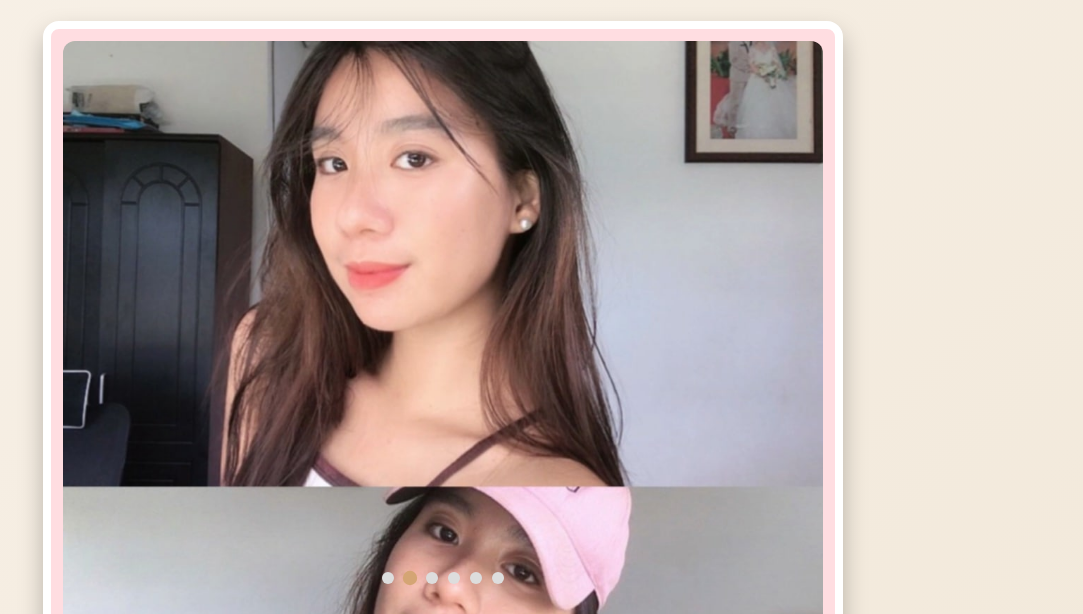
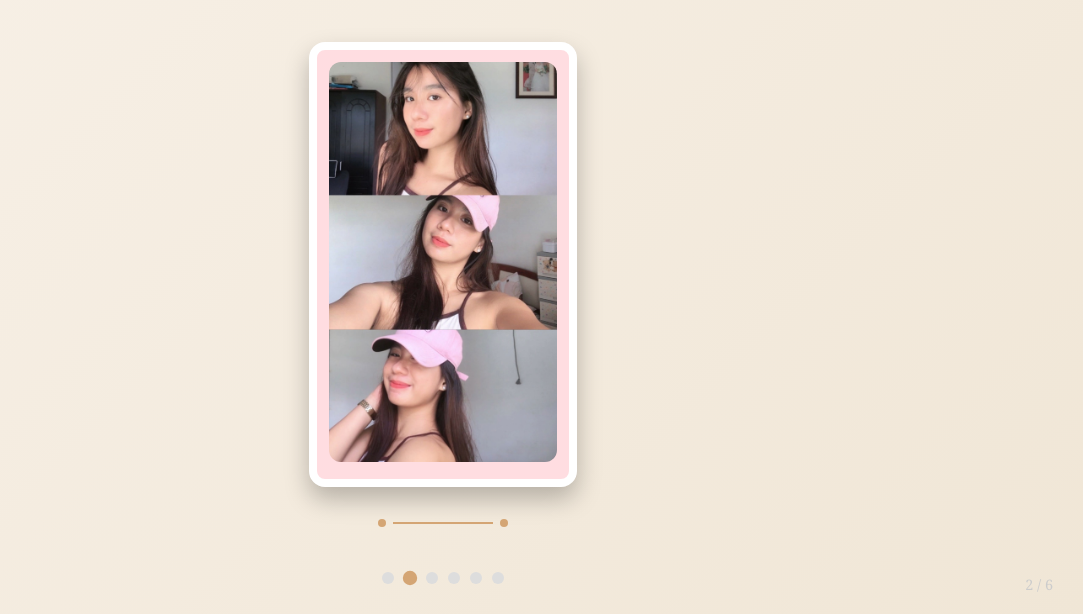
Before and after one commit to EngrNathaniel/Lovey-20th-Birthday, a plain HTML site: page index.html in a window 1280 px wide. Both pictures are taken after a click on the element 607 px from the left and 764 px from the top of the page. Shown: the part 186-800 px from the top of the page, without its empty margins (197-1280 px from the left). Drawn offline with Linux system fonts and the light colour scheme.

Commit message:
styles.css

```diff
--- a/styles.css
+++ b/styles.css
@@ -89,11 +89,15 @@ body {
   box-shadow: 0 12px 25px rgba(0, 0, 0, 0.25);
   border-radius: 16px;
   margin-top: 20px;
+  aspect-ratio: 3 / 5;
+  overflow: hidden;
 }
 
 .photo-frame img {
   max-width: 100%;
   height: auto;
+  max-height: 400px;
+  object-fit: cover;
   border-radius: 12px;
   display: block;
 }
```
